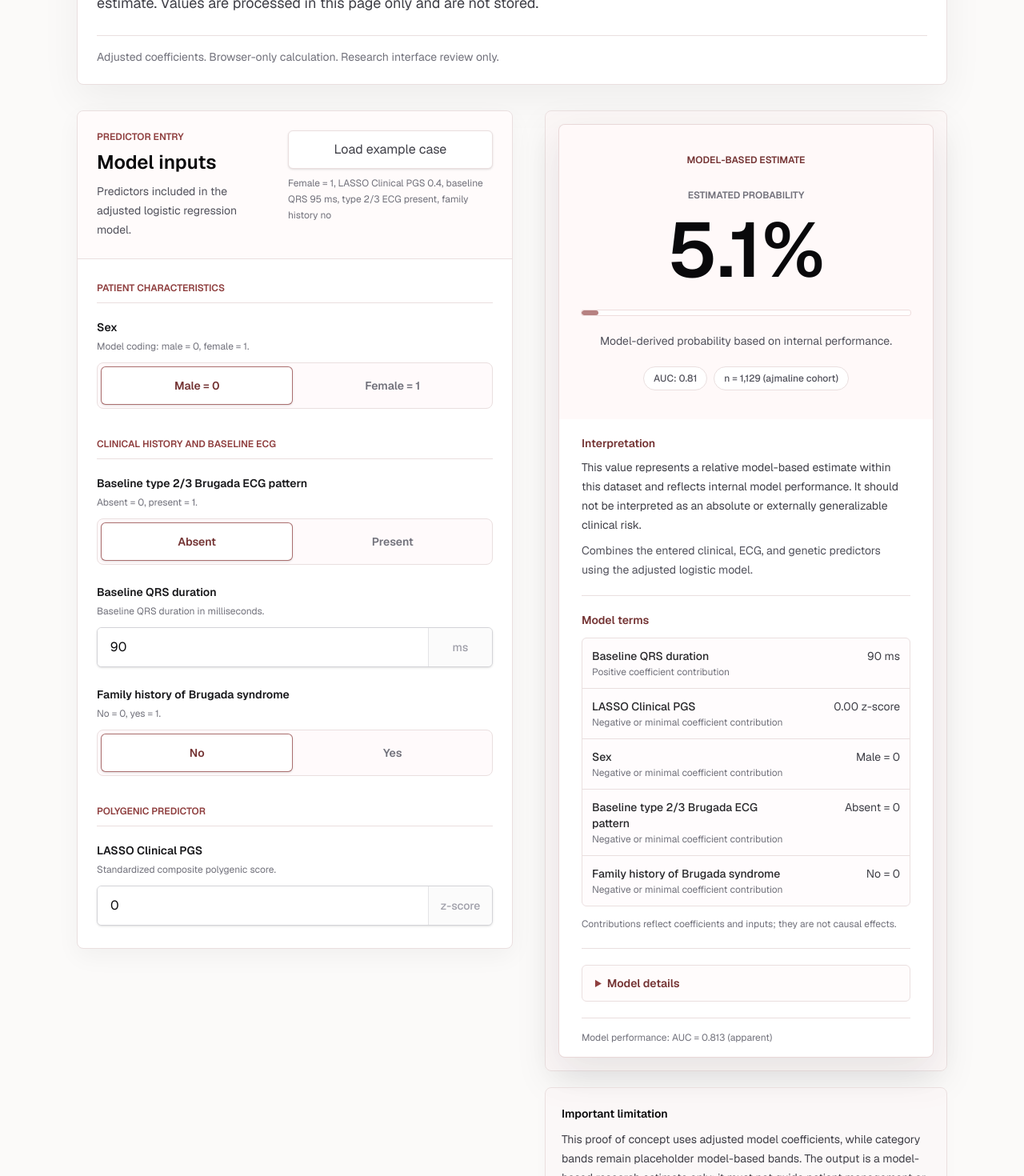
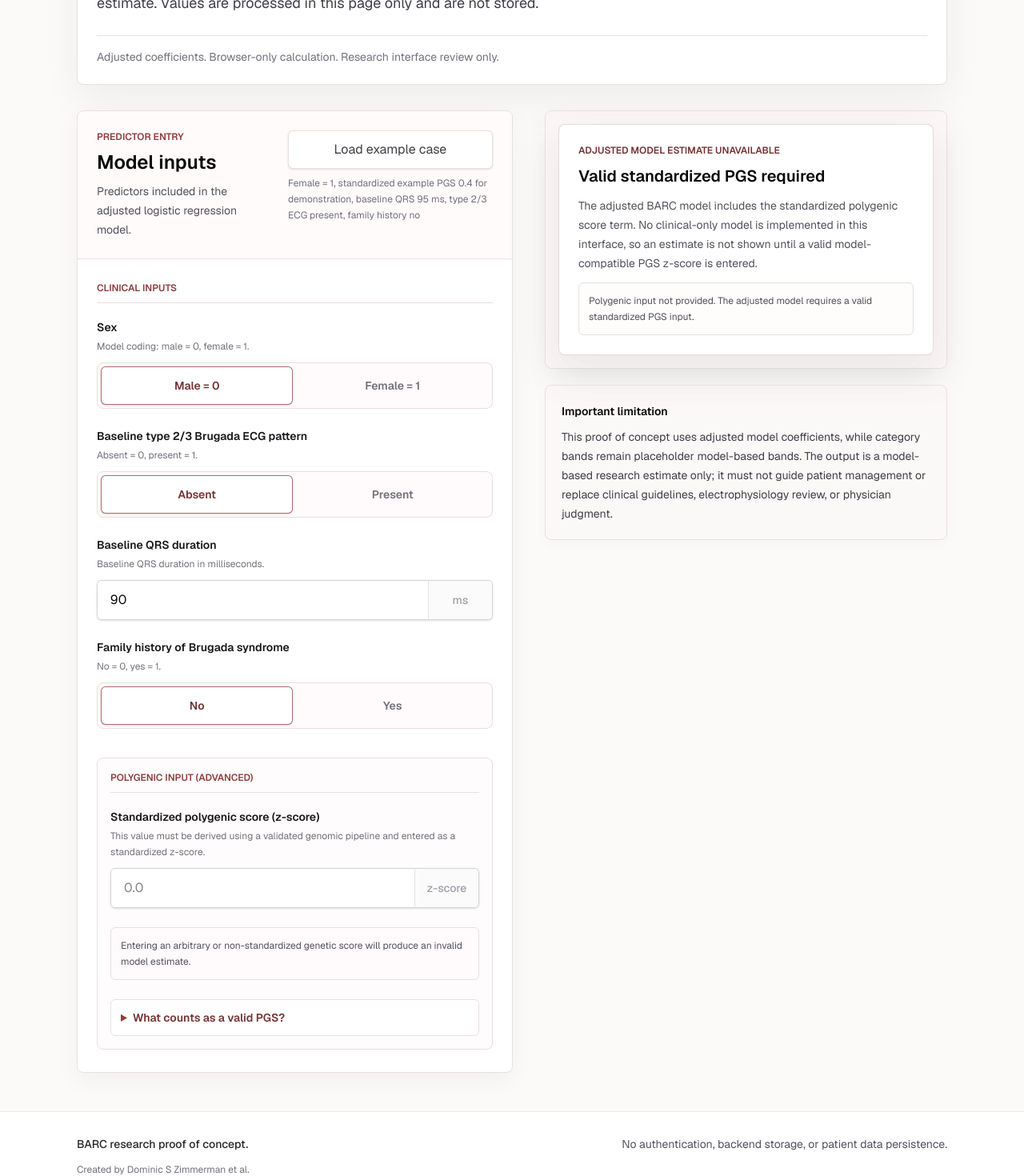
Before and after one commit to deathlikedaisies/brugada-ajmaline-risk-calculator, a Next.js app: page /calculator in a window 1280 px wide. Shown: the part 360-1830 px from the top of the page at 80% size. Built offline with nearby package versions, Linux system fonts and the light colour scheme.

Commit message:
Clarify advanced polygenic input

```diff
--- a/app/about/page.tsx
+++ b/app/about/page.tsx
@@ -58,6 +58,23 @@ export default function AboutPage() {
               <li key={predictor}>{predictor}</li>
             ))}
           </ul>
+        </section>
+
+        <section className="rounded-lg border border-zinc-200 bg-white p-6 shadow-[0_10px_30px_rgba(24,24,27,0.045)]">
+          <h2 className="text-xl font-semibold text-zinc-950">
+            How the polygenic input is obtained
+          </h2>
+          <p className="mt-3">
+            The polygenic score is not directly measured in routine clinical
+            care. It would typically require genomic data generation, genetic
+            quality control, score calculation using the specified score
+            definition, and standardization as a z-score in a comparable
+            population.
+          </p>
+          <p className="mt-3">
+            In a future clinical implementation, this value would ideally be
+            derived automatically from genomic data rather than entered manually.
+          </p>
         </section>
 
         <section className="rounded-lg border border-zinc-200 bg-white p-6 shadow-[0_10px_30px_rgba(24,24,27,0.045)]">
--- a/components/calculator-form.tsx
+++ b/components/calculator-form.tsx
@@ -20,6 +20,7 @@ const initialInputs: ModelInputs = {
 
 export function CalculatorForm() {
   const [inputs, setInputs] = useState<ModelInputs>(initialInputs);
+  const [hasPolygenicInput, setHasPolygenicInput] = useState(false);
   const result = useMemo(() => calculateRisk(inputs), [inputs]);
 
   function updateInput<Key extends keyof ModelInputs>(
@@ -56,7 +57,10 @@ export function CalculatorForm() {
           <div className="w-full md:max-w-64">
             <button
               type="button"
-              onClick={() => setInputs(examplePatient)}
+              onClick={() => {
+                setHasPolygenicInput(true);
+                setInputs(examplePatient);
+              }}
               className="min-h-12 w-full rounded-md border border-[#eadfdf] bg-white px-4 py-2.5 text-sm font-medium text-zinc-700 shadow-sm transition hover:border-[#d9c0c0] hover:bg-rose-50/40 hover:text-zinc-950"
             >
               Load example case
@@ -69,7 +73,7 @@ export function CalculatorForm() {
 
         <form className="px-4 py-6 sm:px-6 sm:py-7">
           <div className="grid gap-9">
-            <InputGroup title="Patient characteristics">
+            <InputGroup title="Clinical inputs">
               <RadioGroup
                 legend="Sex"
                 helperText="Model coding: male = 0, female = 1."
@@ -81,9 +85,7 @@ export function CalculatorForm() {
                 value={inputs.sex}
                 onChange={(value) => updateInput("sex", value)}
               />
-            </InputGroup>
 
-            <InputGroup title="Clinical history and baseline ECG">
               <BooleanGroup
                 legend="Baseline type 2/3 Brugada ECG pattern"
                 helperText="Absent = 0, present = 1."
@@ -121,19 +123,46 @@ export function CalculatorForm() {
               />
             </InputGroup>
 
-            <InputGroup title="Polygenic predictor">
+            <InputGroup title="Polygenic input (advanced)" advanced>
               <NumberField
                 id="lasso-clinical-pgs"
-                label="LASSO Clinical PGS"
-                helperText="Standardized composite polygenic score."
+                label="Standardized polygenic score (z-score)"
+                helperText="This value must be derived using a validated genomic pipeline and entered as a standardized z-score."
                 min={-5}
                 max={5}
                 step={0.1}
                 placeholder="0.0"
                 value={inputs.lassoClinicalPgs}
                 unit="z-score"
-                onChange={(value) => updateInput("lassoClinicalPgs", value)}
+                hasValue={hasPolygenicInput}
+                onEmpty={() => setHasPolygenicInput(false)}
+                onChange={(value) => {
+                  setHasPolygenicInput(true);
+                  updateInput("lassoClinicalPgs", value);
+                }}
               />
+              <div className="rounded-md border border-[#eadfdf] bg-rose-50/25 p-3 text-xs leading-5 text-zinc-600">
+                Entering an arbitrary or non-standardized genetic score will
+                produce an invalid model estimate.
+              </div>
+              <details className="rounded-md border border-[#eadfdf] bg-white">
+                <summary className="cursor-pointer px-3 py-3 text-sm font-semibold text-[#743434] marker:text-[#8f3f3f]">
+                  What counts as a valid PGS?
+                </summary>
+                <div className="border-t border-[#eadfdf] px-3 py-3 text-sm leading-6 text-zinc-600">
+                  <p>
+                    A valid polygenic input should be derived from genome-wide
+                    genotyping or sequencing, pass appropriate genetic QC, be
+                    imputed if required by the scoring pipeline, and use the
+                    same score definition with model-compatible weights.
+                  </p>
+                  <p className="mt-2">
+                    The score should be standardized as a z-score in a
+                    comparable population and interpreted cautiously with
+                    attention to ancestry compatibility.
+                  </p>
+                </div>
+              </details>
             </InputGroup>
           </div>
         </form>
@@ -141,7 +170,11 @@ export function CalculatorForm() {
 
       <div className="min-w-0 space-y-5 lg:sticky lg:top-24">
         <div className="rounded-lg border border-[#eadfdf] bg-rose-50/30 p-3 shadow-[0_16px_44px_rgba(24,24,27,0.06)] sm:p-4">
-          <ResultCard result={result} />
+          {hasPolygenicInput ? (
+            <ResultCard result={result} />
+          ) : (
+            <MissingPolygenicInputCard />
+          )}
         </div>
         <section className="rounded-lg border border-[#eadfdf] bg-rose-50/20 p-4 text-sm leading-6 text-zinc-700 shadow-[0_6px_18px_rgba(24,24,27,0.025)] sm:p-5">
           <h2 className="font-semibold text-zinc-950">Important limitation</h2>
@@ -160,12 +193,19 @@ export function CalculatorForm() {
 
 type InputGroupProps = {
   title: string;
+  advanced?: boolean;
   children: ReactNode;
 };
 
-function InputGroup({ title, children }: InputGroupProps) {
+function InputGroup({ title, advanced = false, children }: InputGroupProps) {
   return (
-    <section>
+    <section
+      className={
+        advanced
+          ? "rounded-lg border border-[#eadfdf] bg-rose-50/20 p-4"
+          : undefined
+      }
+    >
       <h3 className="border-b border-[#eadfdf] pb-2.5 text-xs font-semibold uppercase text-[#8f3f3f]">
         {title}
       </h3>
@@ -185,6 +225,8 @@ type NumberFieldProps = {
   value: number;
   unit: string;
   stripLeadingZero?: boolean;
+  hasValue?: boolean;
+  onEmpty?: () => void;
   onChange: (value: number) => void;
 };
 
@@ -199,16 +241,20 @@ function NumberField({
   value,
   unit,
   stripLeadingZero = false,
+  hasValue = true,
+  onEmpty,
   onChange,
 }: NumberFieldProps) {
-  const [displayValue, setDisplayValue] = useState(() => String(value));
+  const [displayValue, setDisplayValue] = useState(() =>
+    hasValue ? String(value) : "",
+  );
   const isEditingRef = useRef(false);
 
   useEffect(() => {
     if (!isEditingRef.current) {
-      setDisplayValue(String(value));
+      setDisplayValue(hasValue ? String(value) : "");
     }
-  }, [value]);
+  }, [hasValue, value]);
 
   function handleChange(rawValue: string) {
     const nextValue =
@@ -219,6 +265,7 @@ function NumberField({
     setDisplayValue(nextValue);
 
     if (nextValue === "") {
+      onEmpty?.();
       return;
     }
 
@@ -261,6 +308,28 @@ function NumberField({
         </span>
       </div>
     </div>
+  );
+}
+
+function MissingPolygenicInputCard() {
+  return (
+    <section className="min-w-0 rounded-lg border border-[#8f3f3f]/20 bg-white p-5 shadow-[0_18px_48px_rgba(24,24,27,0.08)] sm:p-6">
+      <p className="text-xs font-semibold uppercase text-[#743434]">
+        Adjusted model estimate unavailable
+      </p>
+      <h2 className="mt-3 text-xl font-semibold leading-tight text-zinc-950">
+        Valid standardized PGS required
+      </h2>
+      <p className="mt-3 text-sm leading-6 text-zinc-600">
+        The adjusted BARC model includes the standardized polygenic score term.
+        No clinical-only model is implemented in this interface, so an estimate
+        is not shown until a valid model-compatible PGS z-score is entered.
+      </p>
+      <p className="mt-3 rounded-md border border-[#eadfdf] bg-rose-50/25 p-3 text-xs leading-5 text-zinc-600">
+        Polygenic input not provided. The adjusted model requires a valid
+        standardized PGS input.
+      </p>
+    </section>
   );
 }
 
--- a/lib/model-config.ts
+++ b/lib/model-config.ts
@@ -67,7 +67,7 @@ export const examplePatient: ModelInputs = {
 };
 
 export const examplePatientLabel =
-  "Female = 1, LASSO Clinical PGS 0.4, baseline QRS 95 ms, type 2/3 ECG present, family history no";
+  "Female = 1, standardized example PGS 0.4 for demonstration, baseline QRS 95 ms, type 2/3 ECG present, family history no";
 
 export function getSexModelValue(sex: Sex): 0 | 1 {
   // Source data: Sex was coded 1 = male and 2 = female. The analysis script
```
